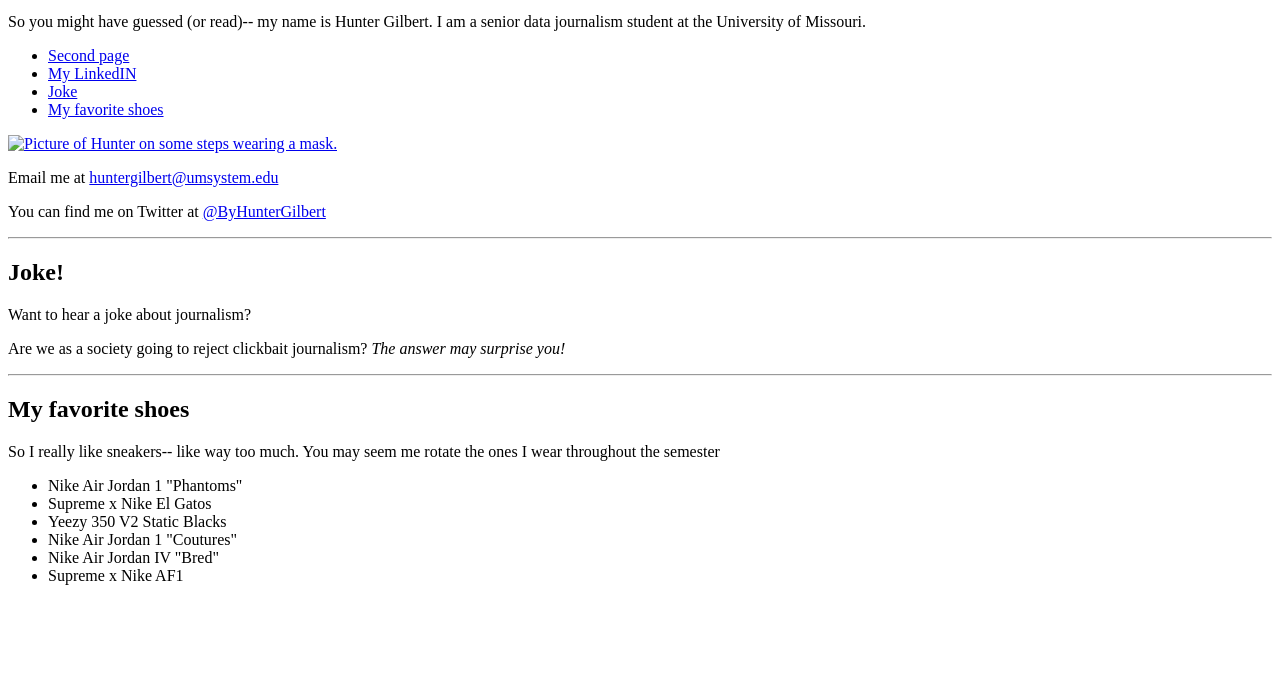
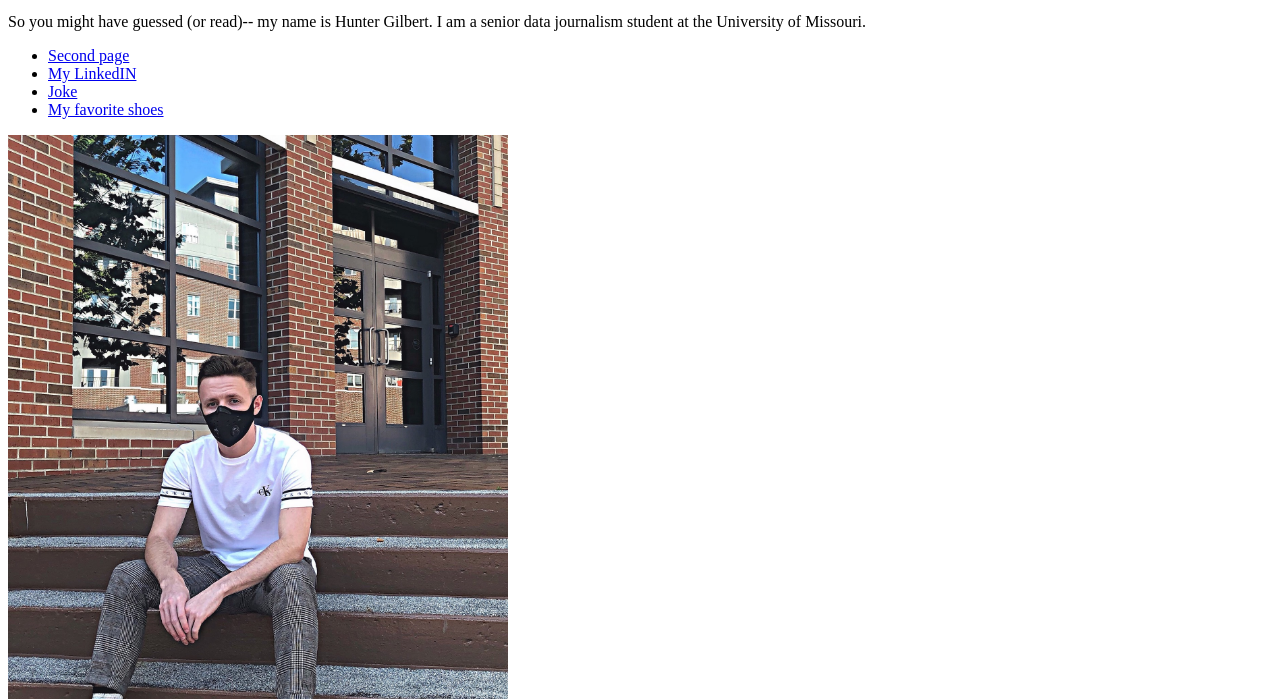
Before and after one commit to J4502-FS20/Hunter-s-Website, a plain HTML site: page index.html in a window 1280 px wide. Shown: the part 101-800 px from the top of the page. Drawn offline with Linux system fonts and the light colour scheme.

Commit message:
Update index.html

```diff
--- a/index.html
+++ b/index.html
@@ -20,7 +20,7 @@
     <li><a href="#shoes">My favorite shoes</a></li>
     </ul>
 </nav>
-        <a href="mailto:huntergilbert@umsystem.edu"><img src="me3.jpeg" alt="Picture of Hunter on some steps wearing a mask." width="500"/></a>
+        <a href="mailto:huntergilbert@umsystem.edu"><img src="me3.jpg" alt="Picture of Hunter on some steps wearing a mask." width="500"/></a>
     <p>Email me at <a href="mailto:huntergilbert@umsystem.edu">huntergilbert@umsystem.edu</a></p>
     <p> You can find me on Twitter at <a href="https://twitter.com/ByHunterGilbert">@ByHunterGilbert</a> </p>
     <hr/>
```
